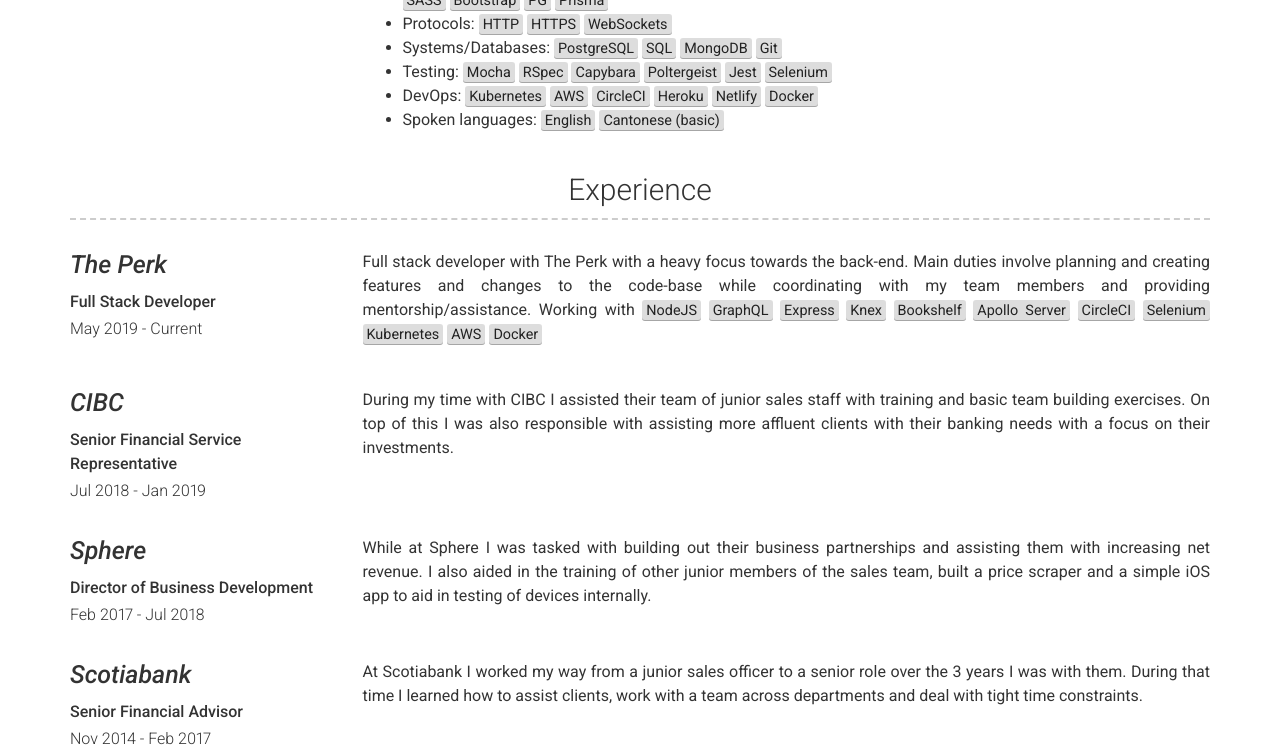
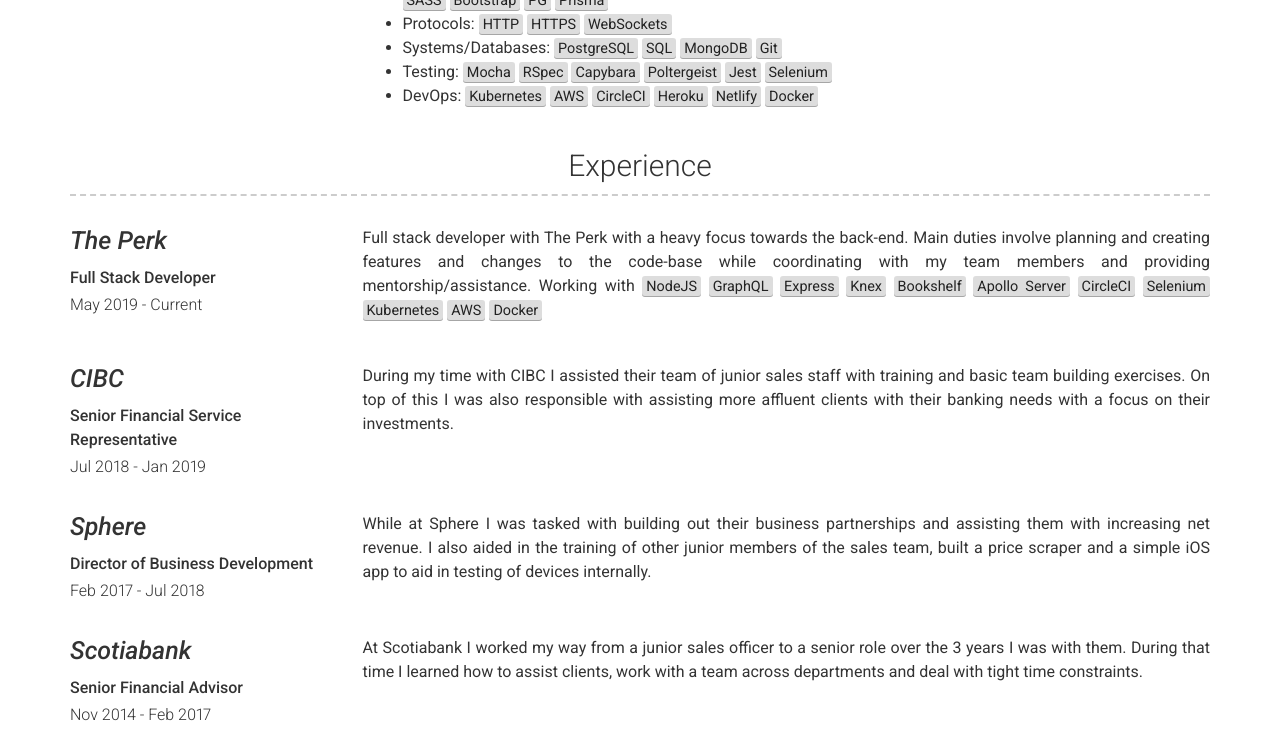
Before and after one commit to YvesDesjardins/YvesDesjardins.github.io, a Jekyll site: the page built from index.md, in a window 1280 px wide and 900 px high, scrolled down 383 px, cut to the strip 150-900 px from the top of the window. Built offline with Jekyll 4.4.1, drawn with Linux system fonts in a browser that asks for light colours.

Commit message:
Update _config.yml

```diff
--- a/_config.yml
+++ b/_config.yml
@@ -27,7 +27,6 @@
     - Systems/Databases: <mark>PostgreSQL</mark> <mark>SQL</mark> <mark>MongoDB</mark> <mark>Git</mark>
     - Testing: <mark>Mocha</mark> <mark>RSpec</mark> <mark>Capybara</mark> <mark>Poltergeist</mark> <mark>Jest</mark> <mark>Selenium</mark>
     - DevOps: <mark>Kubernetes</mark> <mark>AWS</mark> <mark>CircleCI</mark> <mark>Heroku</mark> <mark>Netlify</mark> <mark>Docker</mark>
-    - Spoken languages: <mark>English</mark> <mark>Cantonese (basic)</mark>
 
 # Projects Section
 # projects_title: Projects
```
